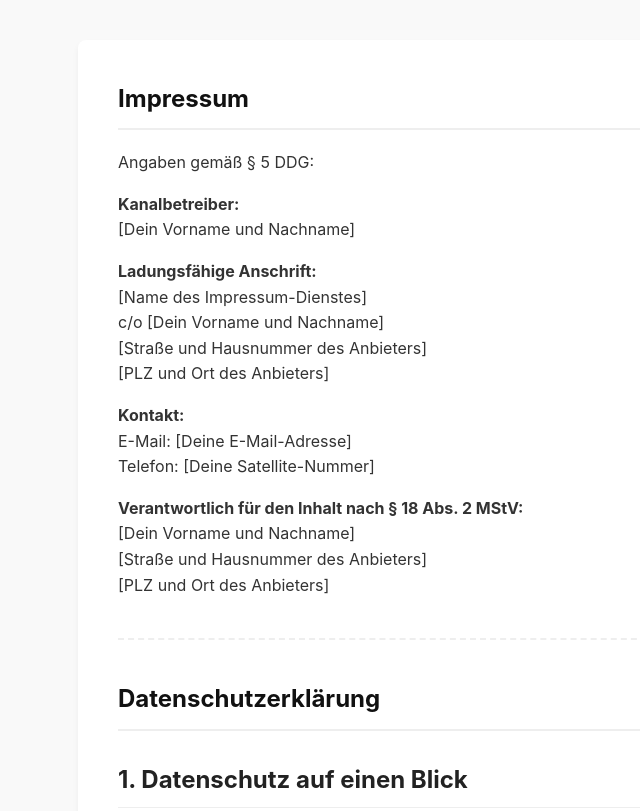
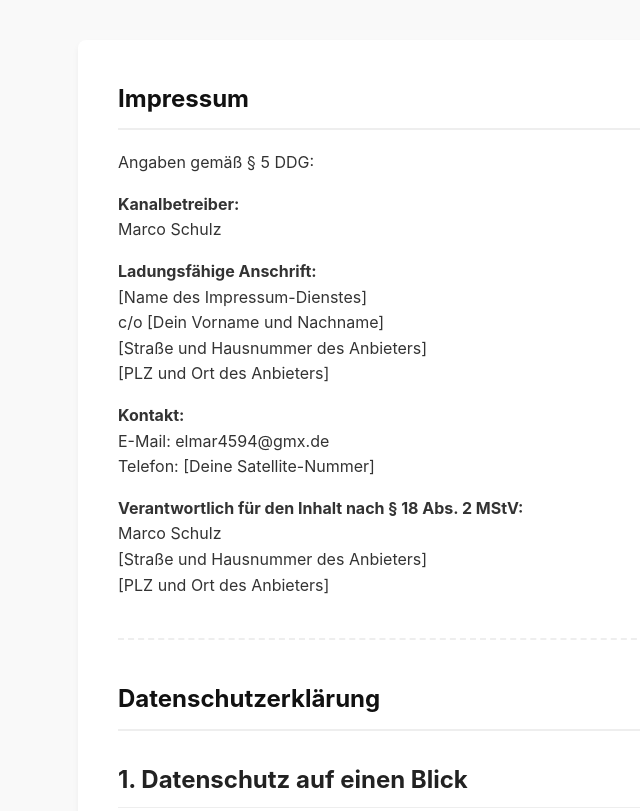
Before and after one commit to elmar4594/elmar4594.github.io, a plain HTML site: page index.html in a window 1280 px wide. Shown: the top 811 px of the page, without its empty margins (162-802 px from the left). Drawn offline with Linux system fonts and the light colour scheme.

Commit message:
Update Impressum details in index.html

```diff
--- a/index.html
+++ b/index.html
@@ -3,7 +3,7 @@
 <head>
     <meta charset="UTF-8">
     <meta name="viewport" content="width=device-width, initial-scale=1.0">
-    <title>Impressum & Datenschutz - [Dein Kanalname]</title>
+    <title>Impressum & Datenschutz - @elmar4594</title>
     <style>
         body {
             font-family: -apple-system, BlinkMacSystemFont, "Segoe UI", Roboto, Helvetica, Arial, sans-serif;
@@ -36,7 +36,7 @@
         <p>Angaben gemäß § 5 DDG:</p>
 
         <p><strong>Kanalbetreiber:</strong><br>
-        [Dein Vorname und Nachname]</p>
+        Marco Schulz</p>
 
         <p><strong>Ladungsfähige Anschrift:</strong><br>
         [Name des Impressum-Dienstes]<br>
@@ -45,11 +45,11 @@
         [PLZ und Ort des Anbieters]</p>
 
         <p><strong>Kontakt:</strong><br>
-        E-Mail: [Deine E-Mail-Adresse]<br>
+        E-Mail: elmar4594@gmx.de<br>
         Telefon: [Deine Satellite-Nummer]</p>
 
         <p><strong>Verantwortlich für den Inhalt nach § 18 Abs. 2 MStV:</strong><br>
-        [Dein Vorname und Nachname]<br>
+        Marco Schulz<br>
         [Straße und Hausnummer des Anbieters]<br>
         [PLZ und Ort des Anbieters]</p>
     </section>
@@ -80,7 +80,7 @@
         <p>Diese Daten sind nicht bestimmten Personen zuzuordnen. Eine Zusammenführung dieser Daten mit anderen Datenquellen wird nicht vorgenommen. Grundlage für die Datenverarbeitung ist Art. 6 Abs. 1 lit. f DSGVO (berechtigtes Interesse des Betreibers an der fehlerfreien Darstellung und Sicherheit der Website).</p>
 
         <h2>4. Externe Plattformen (YouTube)</h2>
-        <p>Dieses Impressum gehört zum YouTube-Kanal <strong>[Dein Kanalname]</strong>. Bitte beachten Sie, dass beim Besuch unseres YouTube-Kanals die Datenschutzbestimmungen und Datenverarbeitungsprozesse der Google Ireland Limited (Gordon House, Barrow Street, Dublin 4, Irland) gelten. Wir haben keinen Einfluss auf die Daten, die Google dort erhebt und verarbeitet.</p>
+        <p>Dieses Impressum gehört zum YouTube-Kanal <strong>@elmar4594</strong>. Bitte beachten Sie, dass beim Besuch unseres YouTube-Kanals die Datenschutzbestimmungen und Datenverarbeitungsprozesse der Google Ireland Limited (Gordon House, Barrow Street, Dublin 4, Irland) gelten. Wir haben keinen Einfluss auf die Daten, die Google dort erhebt und verarbeitet.</p>
     </section>
 
 </div>
```
